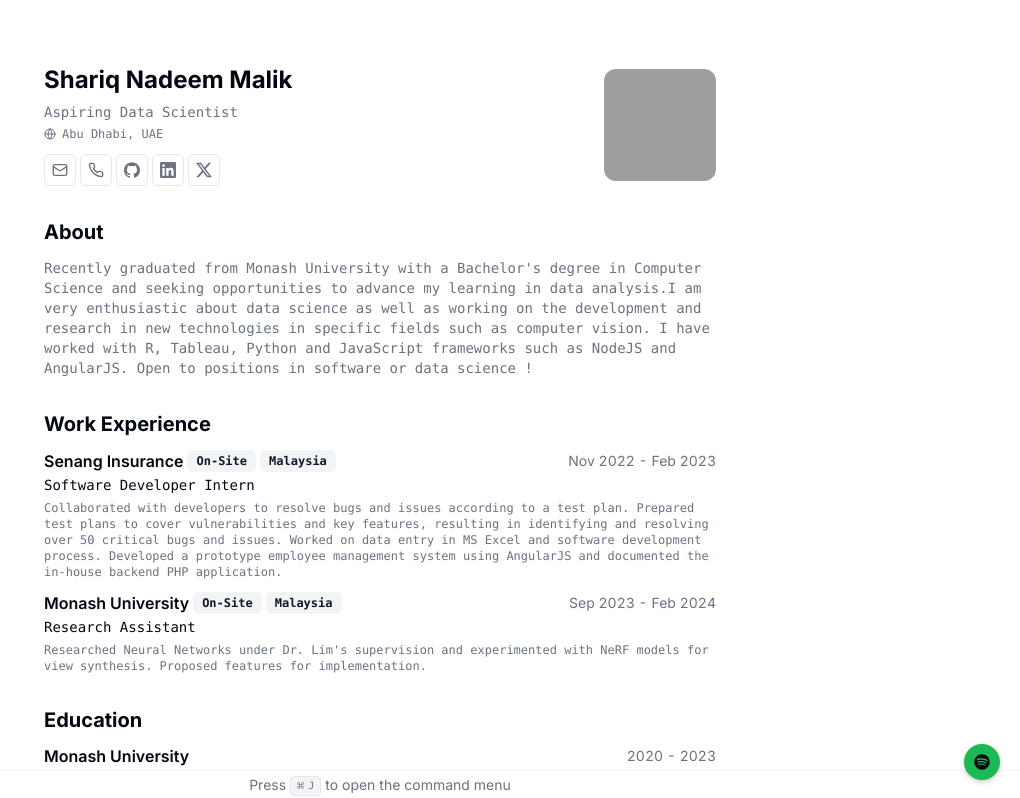
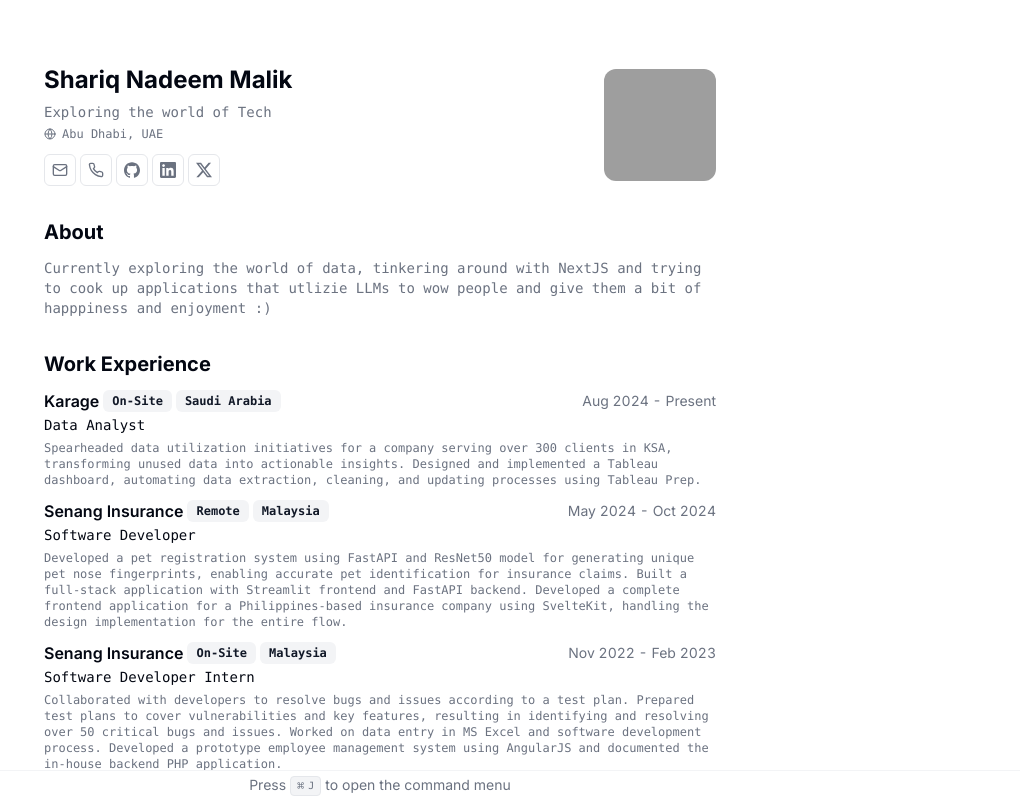
Before and after one commit to shariqmalik10/portfolio-website, a Next.js app: page / in a window 1280 px wide. Shown: the top 798 px of the page, without its empty margins (260-1280 px from the left). Built offline with nearby package versions, Linux system fonts and the light colour scheme; grey boxes are pictures that could not be loaded.

Commit message:
access token expires immediately. big issue to fix later.

```diff
--- a/src/app/api/spotify/current-track/route.ts
+++ b/src/app/api/spotify/current-track/route.ts
@@ -1,26 +1,56 @@
-// app/api/spotify/current-track/route.ts
 import { NextResponse } from 'next/server';
 import { getAccessToken } from '@/lib/spotify';
+
+interface SpotifyArtist {
+  name: string;
+}
+
+interface SpotifyImage {
+  url: string;
+}
+
+interface SpotifyAlbum {
+  images: SpotifyImage[];
+}
+
+interface SpotifyTrack {
+  name: string;
+  artists: SpotifyArtist[];
+  id: string;
+  album: SpotifyAlbum;
+}
+
+interface SpotifyPlaybackResponse {
+  item: SpotifyTrack;
+  is_playing: boolean;
+}
 
 export async function GET() {
   try {
     const accessToken = await getAccessToken();
-    console.log('Access token:', accessToken?.slice(0, 10) + '...');
+
+    if (!accessToken) {
+      throw new Error('Failed to get access token');
+    }
+
+    console.log('Access token:', accessToken.slice(0, 10) + '...');
 
     const response = await fetch('https://api.spotify.com/v1/me/player/currently-playing', {
       headers: {
         Authorization: `Bearer ${accessToken}`,
       },
-      // Just use one caching strategy
       cache: 'no-store'
     });
 
     console.log('Response status:', response.status);
 
     if (response.status === 401) {
-      // Token is invalid, clear it and try once more
       console.log('Token expired, attempting to get new token...');
       const newAccessToken = await getAccessToken();
+
+      if (!newAccessToken) {
+        throw new Error('Failed to get new access token');
+      }
 
       const retryResponse = await fetch('https://api.spotify.com/v1/me/player/currently-playing', {
         headers: {
@@ -35,10 +65,10 @@
         throw new Error(`Spotify API retry failed: ${retryResponse.status} ${errorText}`);
       }
 
-      const retryData = await retryResponse.json();
+      const retryData = await retryResponse.json() as SpotifyPlaybackResponse;
       return NextResponse.json({
         name: retryData.item.name,
-        artist: retryData.item.artists.map((a: any) => a.name).join(', '),
+        artist: retryData.item.artists.map(a => a.name).join(', '),
         url: retryData.item.id,
         image: retryData.item.album.images[0]?.url
       });
@@ -54,16 +84,16 @@
       throw new Error(`Spotify API error: ${response.status} ${errorText}`);
     }
 
-    const data = await response.json();
+    const data = await response.json() as SpotifyPlaybackResponse;
 
     return NextResponse.json({
       name: data.item.name,
-      artist: data.item.artists.map((a: any) => a.name).join(', '),
+      artist: data.item.artists.map(a => a.name).join(', '),
       url: data.item.id,
       image: data.item.album.images[0]?.url
     });
 
-  } catch (error) {
+  } catch (error: any) {
     console.error('Error in current-track route:', error);
     return NextResponse.json(
       { error: `Failed to fetch track: ${error.message}` },
--- a/src/app/page.tsx
+++ b/src/app/page.tsx
@@ -18,7 +18,7 @@
 export default function Page() {
   return (
     <main className="container relative mx-auto scroll-my-12 overflow-auto p-4 print:p-12 md:p-16">
-      <SpotifyWidget />
+      {/* <SpotifyWidget /> */}
       <section className="mx-auto w-full max-w-2xl space-y-8 bg-white print:space-y-6">
         <div className="flex items-center justify-between">
           <div className="flex-1 space-y-1.5">
--- a/src/data/resume-data.tsx
+++ b/src/data/resume-data.tsx
@@ -25,9 +25,9 @@
   location: "Abu Dhabi, UAE",
   locationLink: "https://en.wikipedia.org/wiki/Abu_Dhabi",
   about:
-    "Aspiring Data Scientist",
+    "Exploring the world of Tech",
   summary:
-    "Recently graduated from Monash University with a Bachelor's degree in Computer Science and seeking opportunities to advance my learning in data analysis.I am very enthusiastic about data science as well as working on the development and research in new technologies in specific fields such as computer vision. I have worked with R, Tableau, Python and JavaScript frameworks such as NodeJS and AngularJS. Open to positions in software or data science !",
+    "Currently exploring the world of data, tinkering around with NextJS and trying to cook up applications that utlizie LLMs to wow people and give them a bit of happpiness and enjoyment :)",
   avatarUrl: "../images/photo.jpeg",
   personalWebsiteUrl: "",
   contact: {
@@ -46,7 +46,7 @@
       },
       {
         name: "X",
-        url: "https://twitter.com/eliteplayzXD",
+        url: "",
         icon: XIcon,
       },
     ],
@@ -61,6 +61,26 @@
   ],
   work: [
     {
+      company: "Karage",
+      link: "https://karage.co/en/home",
+      badges: ["On-Site", "Saudi Arabia"],
+      title: "Data Analyst",
+      start: "Aug 2024",
+      end: "Present",
+      description:
+        "Spearheaded data utilization initiatives for a company serving over 300 clients in KSA, transforming unused data into actionable insights. \nDesigned and implemented a Tableau dashboard, automating data extraction, cleaning, and updating processes using Tableau Prep.",
+    },
+    {
+      company: "Senang Insurance",
+      link: "https://senang.io",
+      badges: ["Remote", "Malaysia"],
+      title: "Software Developer",
+      start: "May 2024",
+      end: "Oct 2024",
+      description:
+        "Developed a pet registration system using FastAPI and ResNet50 model for generating unique pet nose fingerprints, enabling accurate pet identification for insurance claims. \nBuilt a full-stack application with Streamlit frontend and FastAPI backend. \nDeveloped a complete frontend application for a Philippines-based insurance company using SvelteKit, handling the design implementation for the entire flow.",
+    },
+    {
       company: "Senang Insurance",
       link: "https://senang.io",
       badges: ["On-Site", "Malaysia"],
@@ -68,7 +88,7 @@
       start: "Nov 2022",
       end: "Feb 2023",
       description:
-        "Collaborated with developers to resolve bugs and issues according to a test plan. Prepared test plans to cover vulnerabilities and key features, resulting in identifying and resolving over 50 critical bugs and issues. Worked on data entry in MS Excel and software development process. Developed a prototype employee management system using AngularJS and documented the in-house backend PHP application.",
+        "Collaborated with developers to resolve bugs and issues according to a test plan. \nPrepared test plans to cover vulnerabilities and key features, resulting in identifying and resolving over 50 critical bugs and issues. \nWorked on data entry in MS Excel and software development process. \nDeveloped a prototype employee management system using AngularJS and documented the in-house backend PHP application.",
     },
     {
       company: "Monash University",
@@ -90,7 +110,9 @@
     "REST API",
     "Python",
     "TensorFlow",
-    "scikit-learn"
+    "scikit-learn",
+    "ETL",
+    "Tableau"
   ],
   projects: [
     {
--- a/src/lib/spotify.ts
+++ b/src/lib/spotify.ts
@@ -29,12 +29,23 @@
 // }
 
 // lib/spotify.ts
-let tokenData = {
+interface TokenData {
+  accessToken: string | null;
+  expirationTime: number;
+}
+
+interface SpotifyTokenResponse {
+  access_token: string;
+  expires_in: number;
+  token_type: string;
+}
+
+let tokenData: TokenData = {
   accessToken: null,
   expirationTime: 0
 };
 
-export async function getAccessToken() {
+export async function getAccessToken(): Promise<string | null> {
   // Force new token if current one is expired or will expire soon
   if (!tokenData.accessToken || Date.now() >= tokenData.expirationTime) {
     console.log('Getting new access token...');
@@ -49,19 +60,20 @@
       },
       body: new URLSearchParams({
         grant_type: 'refresh_token',
-        refresh_token: process.env.SPOTIFY_REFRESH_TOKEN!
+        refresh_token: process.env.SPOTIFY_REFRESH_TOKEN ?? ''
       })
     });
 
     if (!response.ok) {
-      throw new Error(`Failed to refresh token: ${response.status}`);
+      const errorText = await response.text();
+      throw new Error(`Failed to refresh token: ${response.status} ${errorText}`);
     }
 
-    const data = await response.json();
+    const data = await response.json() as SpotifyTokenResponse;
 
     tokenData = {
       accessToken: data.access_token,
-      expirationTime: Date.now() + (data.expires_in * 1000) - 5000
+      expirationTime: Date.now() + (data.expires_in * 1000) - 5000 // 5 second buffer
     };
 
     console.log('New token expires in:', data.expires_in, 'seconds');
```
Also changed, not shown: 2 other files (tests, documents, lock files or other folders).
